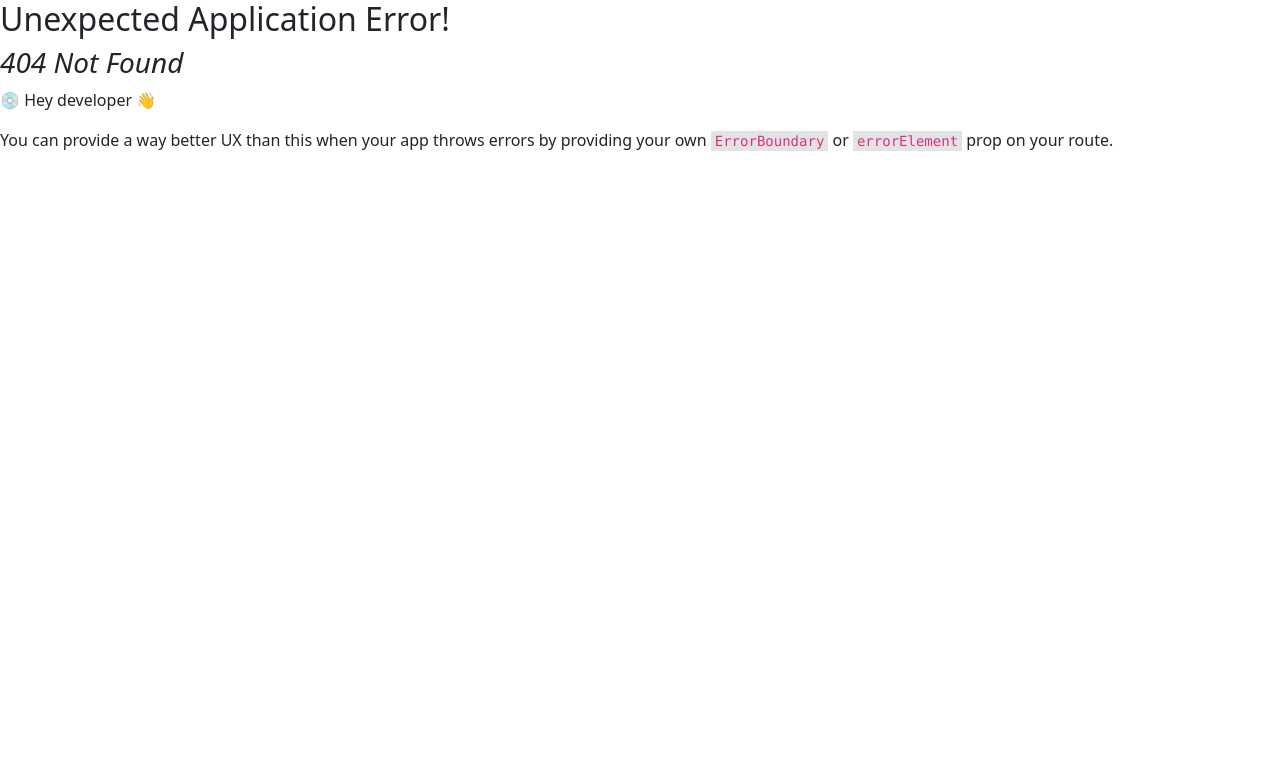
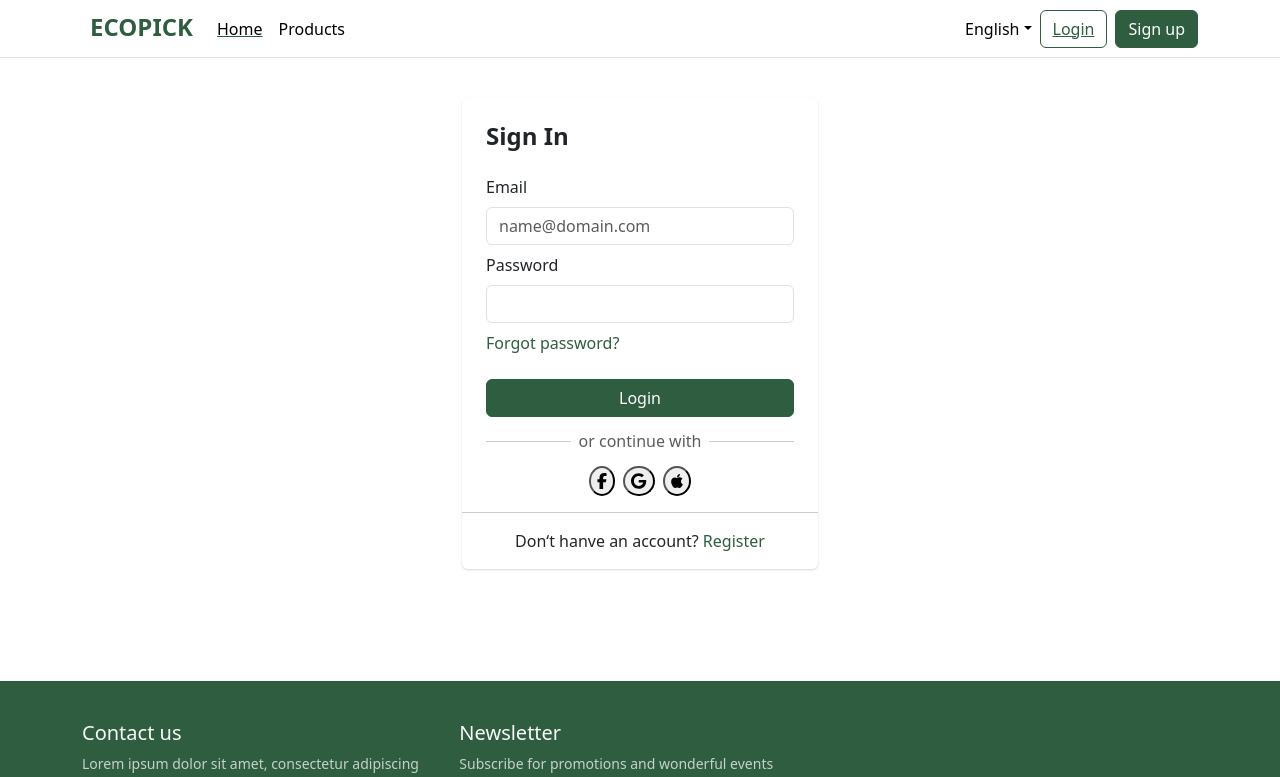
Before and after one commit to jaishankar2001/fullstack-farm-produce-ecommerce-webapp, a React (Create React App) app in the folder frontend/: page /login in a window 1280 px wide. Before the commit this address had no page. Shown: the top 777 px of the page. Built offline with nearby package versions, Linux system fonts and the light colour scheme.

Commit message:
Frontend: Add Login and Signup UI

```diff
--- a/frontend/src/common/header/Header.jsx
+++ b/frontend/src/common/header/Header.jsx
@@ -1,5 +1,6 @@
 import React from "react";
 import { FontAwesomeIcon } from "@fortawesome/react-fontawesome";
+import { Link } from "react-router-dom";
 
 export const Header = () => {
   return (
@@ -12,10 +13,12 @@ export const Header = () => {
           <div className="collapse navbar-collapse" id="navbarNavDropdown">
             <ul className="navbar-nav">
               <li className="nav-item">
+                <Link to="/">
                 <a className="nav-link">Home</a>
+                </Link>
               </li>
               <li className="nav-item">
-                <a className="nav-link">Start selling property</a>
+                <a className="nav-link">Products</a>
               </li>
             </ul>
             <ul className="ms-auto navbar-nav">
@@ -49,8 +52,12 @@ export const Header = () => {
             </ul>
           </div>
           <div className="d-flex">
+          <Link to="/login">
             <a className="btn btn-outline-primary d-none d-md-block">Login</a>
+            </Link>
+            <Link to="/signup">
             <a className="btn btn-primary d-none d-md-block ms-2">Sign up</a>
+            </Link>
           </div>
         </div>
       </nav>
--- /dev/null
+++ b/frontend/src/pages/LoginPage/LoginPage.jsx
@@ -0,0 +1,93 @@
+import { FontAwesomeIcon } from "@fortawesome/react-fontawesome";
+import Layout from '../../common/Layout/Layout'
+
+function Login() {
+  return (
+    <div className="container py-3">
+      <div className="row my-4">
+        <div className="col-md-6 offset-md-3 col-lg-4 offset-lg-4">
+          <div className="card border-0 shadow-sm">
+            <div className="card-body px-4">
+              <h4 className="card-title fw-bold mt-2 mb-4">Sign In</h4>
+              <form className="row g-2">
+                <div className="col-md-12">
+                  <label className="form-label">Email</label>
+                  <input
+                    type="email"
+                    className="form-control"
+                    placeholder="name@domain.com"
+                  />
+                </div>
+                <div className="col-md-12">
+                  <label className="form-label">Password</label>
+                  <input type="password" className="form-control" />
+                </div>
+                <div className="col-md-12">
+
+                    <a className="text-decoration-none">Forgot password?</a>
+
+                </div>
+                <div className="col-md-12 mt-4">
+                  <button
+                    type="button"
+                    className="btn btn-primary w-100"
+                    // onClick={() => {
+                    //   router.push({ pathname: "/account/profile" });
+                    // }}
+                  >
+                    Login
+                  </button>
+                </div>
+                <div className="col-md-12">
+                  <div className="row g-2">
+                    <div className="col">
+                      <hr className="text-muted" />
+                    </div>
+                    <div className="col-auto align-self-center text-muted">
+                      or continue with
+                    </div>
+                    <div className="col">
+                      <hr className="text-muted" />
+                    </div>
+                  </div>
+                </div>
+
+                <div className="col-md-12">
+                  <div className="hstack gap-2 justify-content-center">
+                    <button className="btn-facebook rounded-circle">
+                      <FontAwesomeIcon icon={["fab", "facebook-f"]} />
+                    </button>
+                    <button className="btn-google rounded-circle">
+                      <FontAwesomeIcon icon={["fab", "google"]} />
+                    </button>
+                    <button className="btn-apple rounded-circle">
+                      <FontAwesomeIcon icon={["fab", "apple"]} />
+                    </button>
+                  </div>
+                </div>
+              </form>
+            </div>
+            <hr className="text-muted my-0" />
+            <div className="text-center p-3">
+              Don&lsquo;t hanve an account?{" "}
+                <a className="text-decoration-none fw-medium">Register</a>
+            </div>
+          </div>
+        </div>
+      </div>
+      <br />
+      <br />
+      <br />
+    </div>
+  );
+}
+
+Login.getLayout = (page) => {
+  return (
+    <Layout simpleHeader hideAuth>
+      {page}
+    </Layout>
+  );
+};
+
+export default Login;
--- /dev/null
+++ b/frontend/src/pages/SignUpPage/SignUpPage.jsx
@@ -0,0 +1,70 @@
+import { Link } from "react-router-dom";
+import Layout from '../../common/Layout/Layout';
+
+function SignUp() {
+  return (
+    <div className="container py-3">
+      <div className="row my-4">
+        <div className="col-md-8 offset-md-2 col-lg-6 offset-lg-3">
+          <div className="card border-0 shadow-sm">
+            <div className="card-body px-4">
+              <h4 className="card-title fw-bold mt-2 mb-4">Sign Up</h4>
+              <form className="row g-3">
+                <div className="col-md-6">
+                  <label className="form-label">First Name</label>
+                  <input type="text" className="form-control" />
+                </div>
+                <div className="col-md-6">
+                  <label className="form-label">Last Name</label>
+                  <input type="text" className="form-control" />
+                </div>
+                <div className="col-md-12">
+                  <label className="form-label">Email</label>
+                  <input type="email" className="form-control" />
+                </div>
+                <div className="col-md-6">
+                  <label className="form-label">Password</label>
+                  <input type="password" className="form-control" />
+                </div>
+                <div className="col-md-6">
+                  <label className="form-label">Confirm Password</label>
+                  <input type="password" className="form-control" />
+                </div>
+                <div className="col-md-12 mt-4">
+                  <button className="btn btn-primary w-100">Register</button>
+                </div>
+                <div className="col-md-12">
+                  <div className="text-muted bg-light rounded p-3 border small">
+                    By clicking the &lsquo;Sign Up&lsquo; button, you confirm
+                    that you accept our{" "}
+                    <a href="#">Terms of use and Privacy Policy</a>.
+                  </div>
+                </div>
+              </form>
+              <hr className="text-muted" />
+              <div className="text-center">
+                Already have an account?{" "}
+                <Link to="/login">
+                  <a className="text-decoration-none fw-medium">Login</a>
+                </Link>
+              </div>
+            </div>
+          </div>
+        </div>
+      </div>
+      <br />
+      <br />
+      <br />
+    </div>
+  );
+}
+
+SignUp.getLayout = (page) => {
+  return (
+    <Layout simpleHeader hideAuth>
+      {page}
+    </Layout>
+  );
+};
+
+export default SignUp;
```
Also changed, not shown: frontend/src/routes/Router.jsx (+10 -0 lines).
